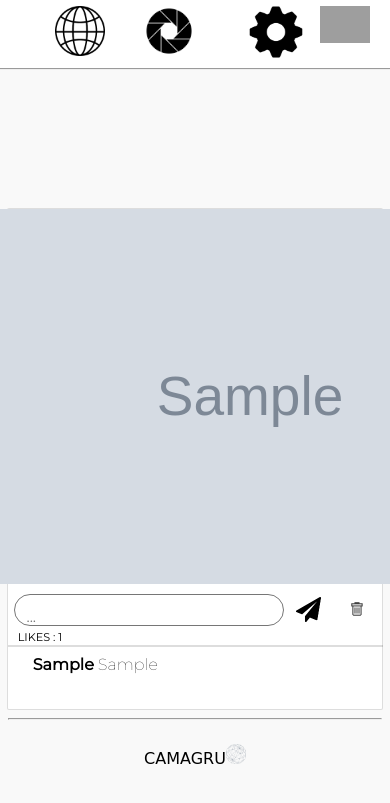
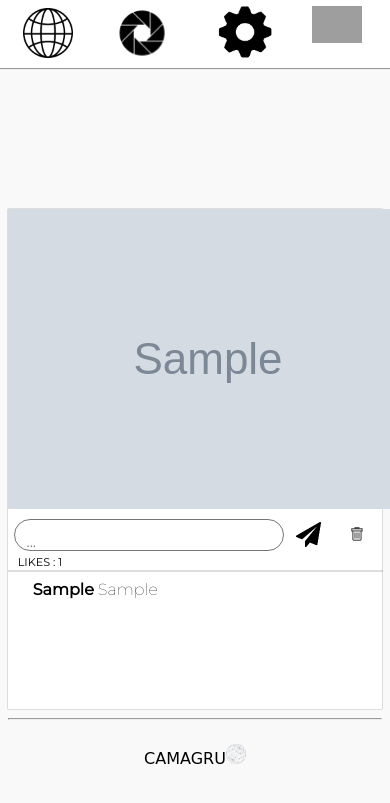
Before and after one commit to Microsmosis/Camagru-42, a PHP site: page /guru7/php/profile_page.php in a window 390 px wide; the page is wider, and only the part inside the window is pictured. Shown: the top 803 px of that part. Run offline with PHP 8.4, Linux system fonts and the light colour scheme; the visitor is signed in with stand-in values (Sample User, id 1); tables that the repository leaves empty or names only in its code hold one stand-in row (values such as "Sample post"); grey boxes marked "Sample" are stand-in pictures; some web fonts are replaced; grey boxes are pictures that could not be loaded.

Commit message:
navbar fixes, photobooth previous photothumbnail slider added

```diff
--- a/php/profile_page.php
+++ b/php/profile_page.php
@@ -30,13 +30,6 @@
 			margin-left: auto;
 			margin-right: auto;
 		}
-			@media screen and (min-width: 376px) and (max-width: 510px) {
-				.image {
-					width: 500px;
-					margin-left: -8px;
-				}
-			}
-
 		.deleteButton {
 			padding: 10px;
 			background: white;
@@ -44,30 +37,47 @@
 			border-color: white;
 			margin-top: 16px;
 		}
-
+		#gallery {
+			position: fixed;
+			top: 1%;
+			left: 8%;
+		}
+		#photo {
+			position: fixed;
+			top: 1%;
+			left: 35%;
+		}
 		#settings {
 			position: fixed;
 			top: 0.7%;
-			left: 58%;
-		}
-		#photo {
-			position: fixed;
-			top: 0.7%;
-			left: 37%;
-		}
-		#gallery {
-			position: fixed;
-			top: 0.7%;
-			left: 14%;
+			left: 60%;
 		}
 		#logout {
 			position: fixed;
 			top: 0.7%;
-			left: 82%;
+			left: 90%;
 		}
-		.redirects {
-		font-size: 1rem;
-		font-family: 'Roboto', sans-serif;
+		@media screen and (min-width: 300px) and (max-width: 550px) {
+			#gallery {
+				position: fixed;
+				top: 1%;
+				left: 6%;
+			}
+			#photo {
+				position: fixed;
+				top: 1%;
+				left: 30%;
+			}
+			#settings {
+				position: fixed;
+				top: 0.7%;
+				left: 50%;
+			}
+			#logout {
+				position: fixed;
+				top: 0.7%;
+				left: 80%;
+			}
 		}
 		#hrNavbar {
 			width: 2600px;
@@ -82,7 +92,7 @@
 			border: 0.5px solid rgba(0, 0, 0, 0.132);
 			margin-top: -10px;
 		}
-		.meta {
+		.navPanel {
 			width: 2580px;
 			height: 80px;
 			background: white;
@@ -149,6 +159,7 @@
 			font-size: 0.7rem;
 			font-family: 'Montserrat', sans-serif;
 		}
+
 		.footer {
 			display: flex;
 			align-items: center;
@@ -159,7 +170,7 @@
 		</style>
 	</head>
 	<body>
-		<div class="meta"></div>
+		<div class="navPanel"></div>
 		<div class="redirects">
 			<a id="gallery" href="user_gallery.php"><img src="../images/globe1.png" width="50"></a>
 			<a id="photo" href="photobooth.php"><img src="../images/camera.png" width="50"></a>
```
Also changed, not shown: php/gallery.php (+0 -7 lines), php/likes.php (+1 -15 lines), php/photobooth.php (+47 -16 lines), php/send_mail.php (+3 -11 lines), php/user_gallery.php (+22 -14 lines), uploads/4.jpeg (deleted), uploads/6.jpg (deleted), uploads/7.jpeg (deleted), uploads/8.jpeg (deleted), uploads/9.jpeg (deleted). Lines whose indentation alone changed are shown as unchanged.
